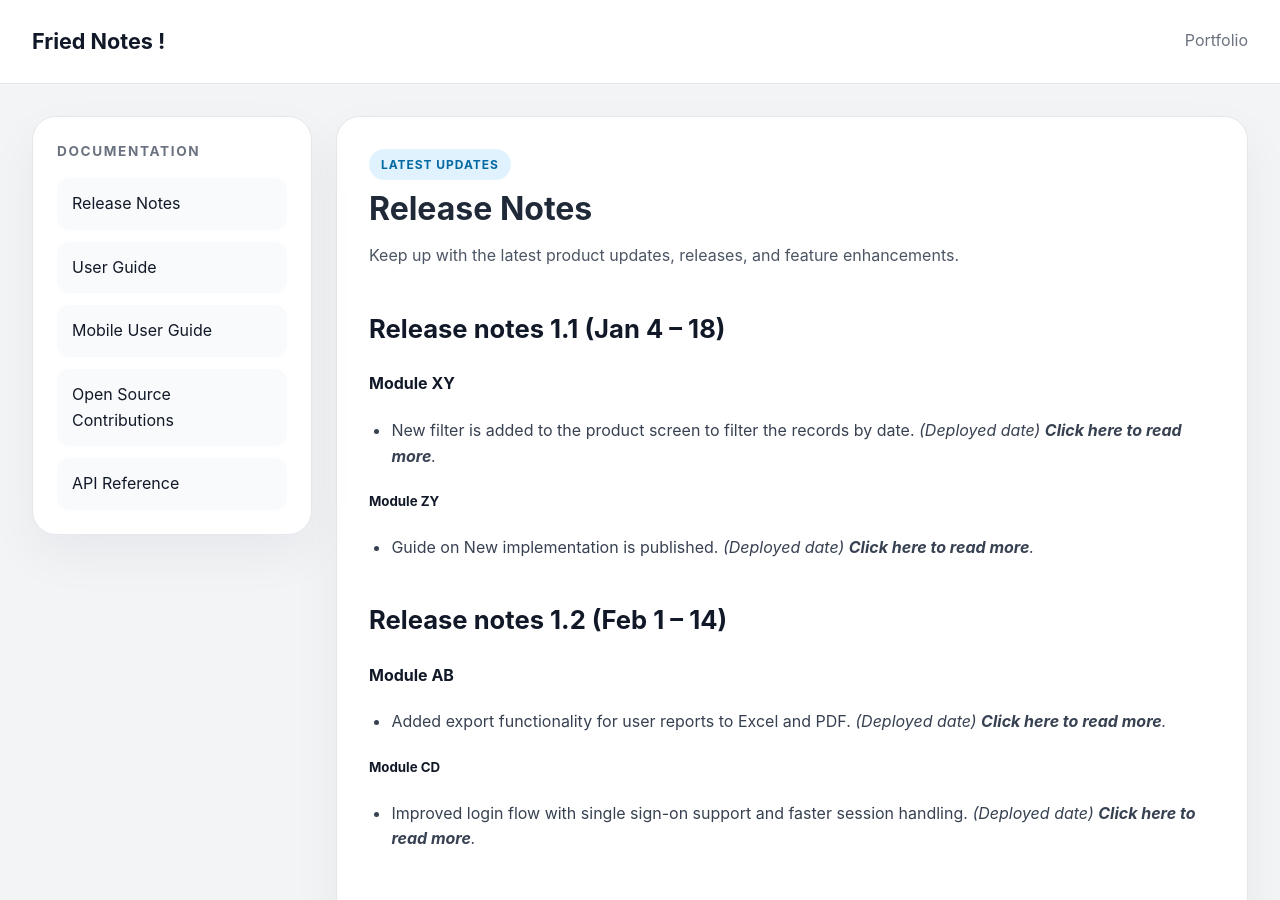
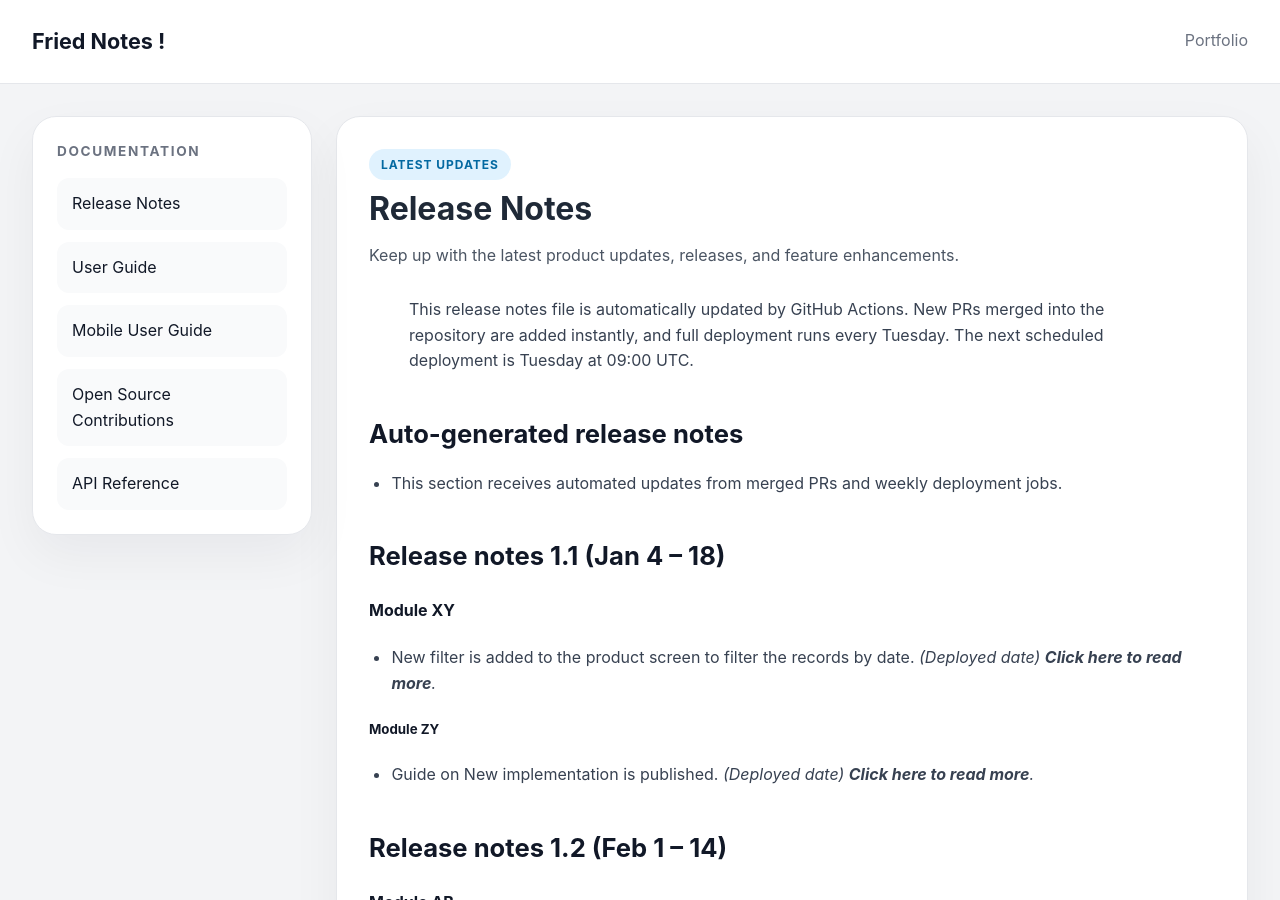
Before and after one commit to Venkat4real/FriedNotes, a Jekyll site: the page built from docs/release_notes.md, in a window 1280 px wide and 900 px high. Built offline with Jekyll 4.4.1, drawn with Linux system fonts in a browser that asks for light colours.

Commit message:
Automated release notes and scheduled deployment

```diff
--- a/docs/release_notes.md
+++ b/docs/release_notes.md
@@ -3,6 +3,14 @@ layout: docs
 title: Release Notes
 description: Keep up with the latest product updates, releases, and feature enhancements.
 ---
+
+> This release notes file is automatically updated by GitHub Actions.
+> New PRs merged into the repository are added instantly, and full deployment runs every Tuesday.
+> The next scheduled deployment is Tuesday at 09:00 UTC.
+
+## Auto-generated release notes
+
+- This section receives automated updates from merged PRs and weekly deployment jobs.
 
 ## Release notes 1.1 (Jan 4 – 18)
 
```
Also changed, not shown: .github/scripts/update-release-notes.js (added), .github/workflows/update-docs.yml (added).
